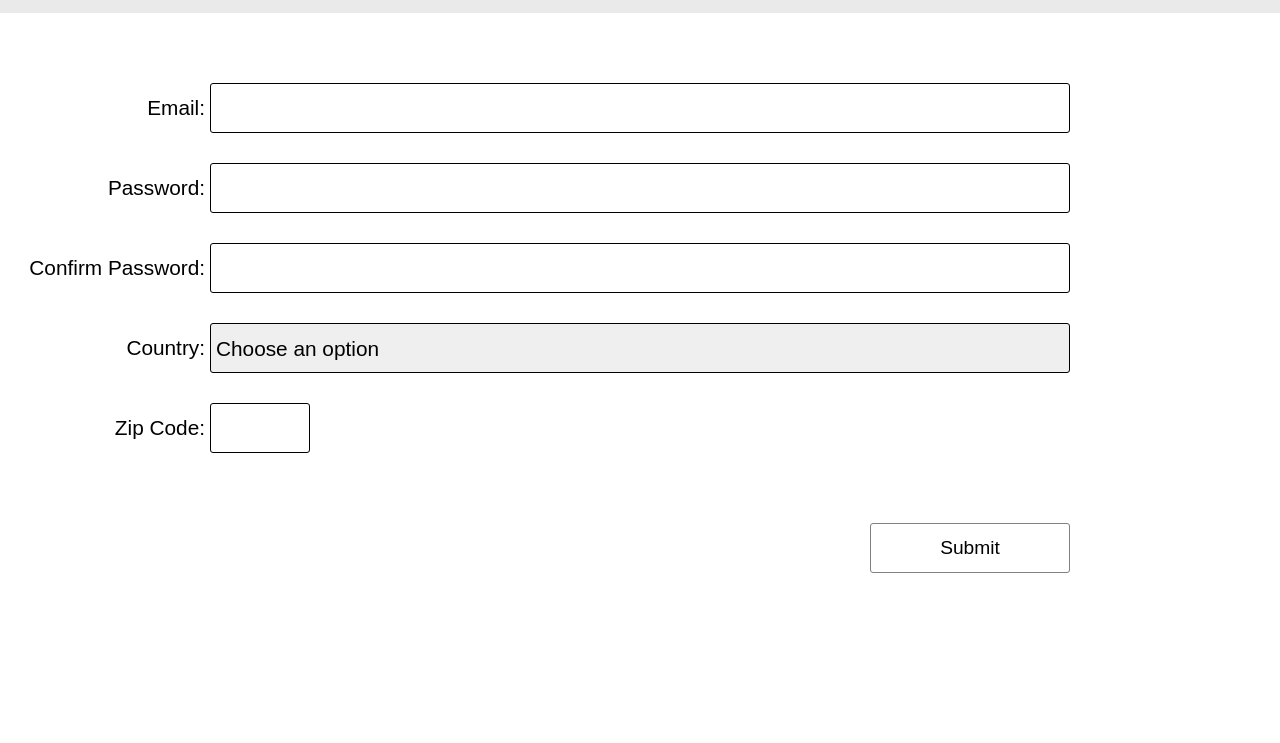
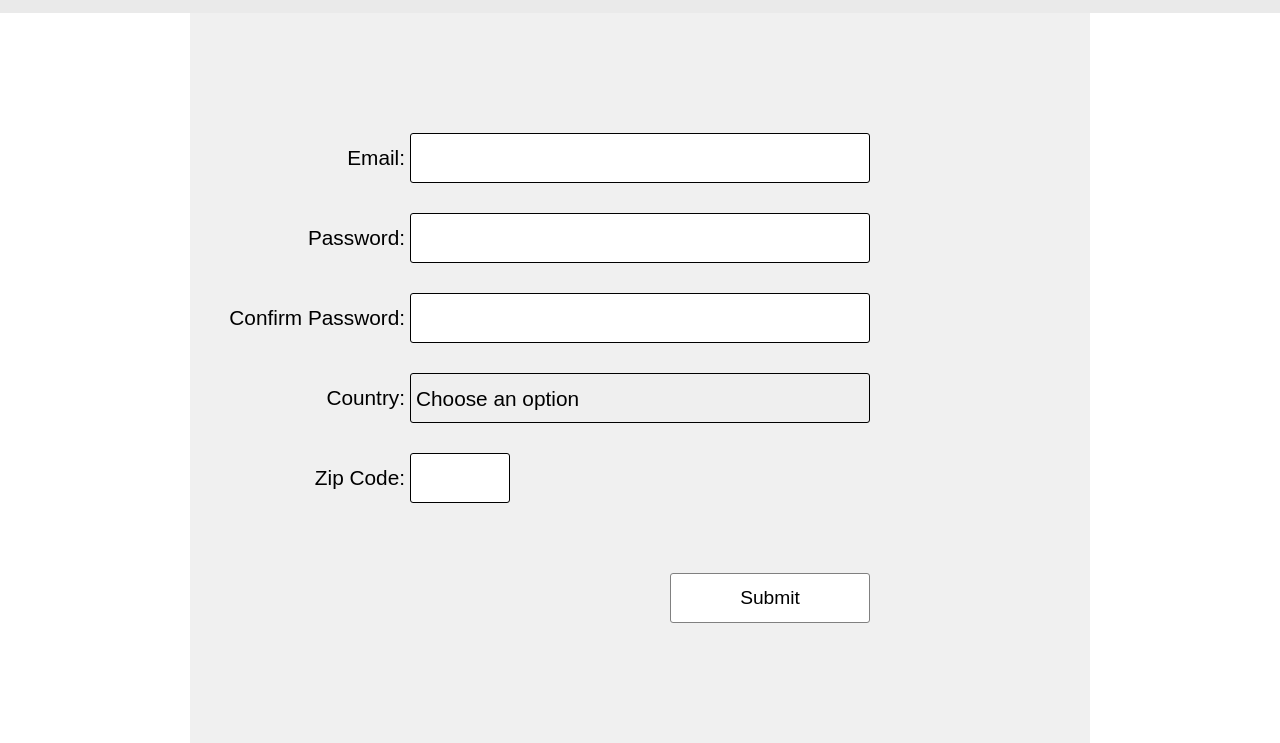
Before and after one commit to cjfaquino/form-validation, a website built with webpack: page dist/index.html in a window 1280 px wide. Shown: the part 57-800 px from the top of the page. Built offline with nearby package versions, Linux system fonts and the light colour scheme; no server answers.

Commit message:
add @media breakpoint at 900px

```diff
--- a/src/style.css
+++ b/src/style.css
@@ -1,8 +1,17 @@
+:root {
+  --header-height: 70px;
+}
+
 * {
   margin: 0;
   padding: 0;
   font-family: Arial, Helvetica, sans-serif;
   box-sizing: border-box;
+}
+
+html,
+body {
+  height: 100%;
 }
 
 header {
@@ -17,6 +26,7 @@ header {
 
 form {
   padding: 10px;
+  background-color: rgb(240, 240, 240);
 }
 
 label {
@@ -73,7 +83,7 @@ button {
 @media only screen and (min-width: 600px) {
 
   header {
-    height: 70px;
+    height: var(--header-height);
     justify-content: flex-start;
     padding-left: 30px;
   }
@@ -105,3 +115,16 @@ button {
     padding: 0 5px;
   }
 }
+
+@media only screen and (min-width: 900px) {
+  main {
+    height: calc(100% - var(--header-height));
+    display: flex;
+    justify-content: center;
+  }
+
+  form {
+    width: 900px;
+    padding: 100px 20px;
+  }
+}
```
